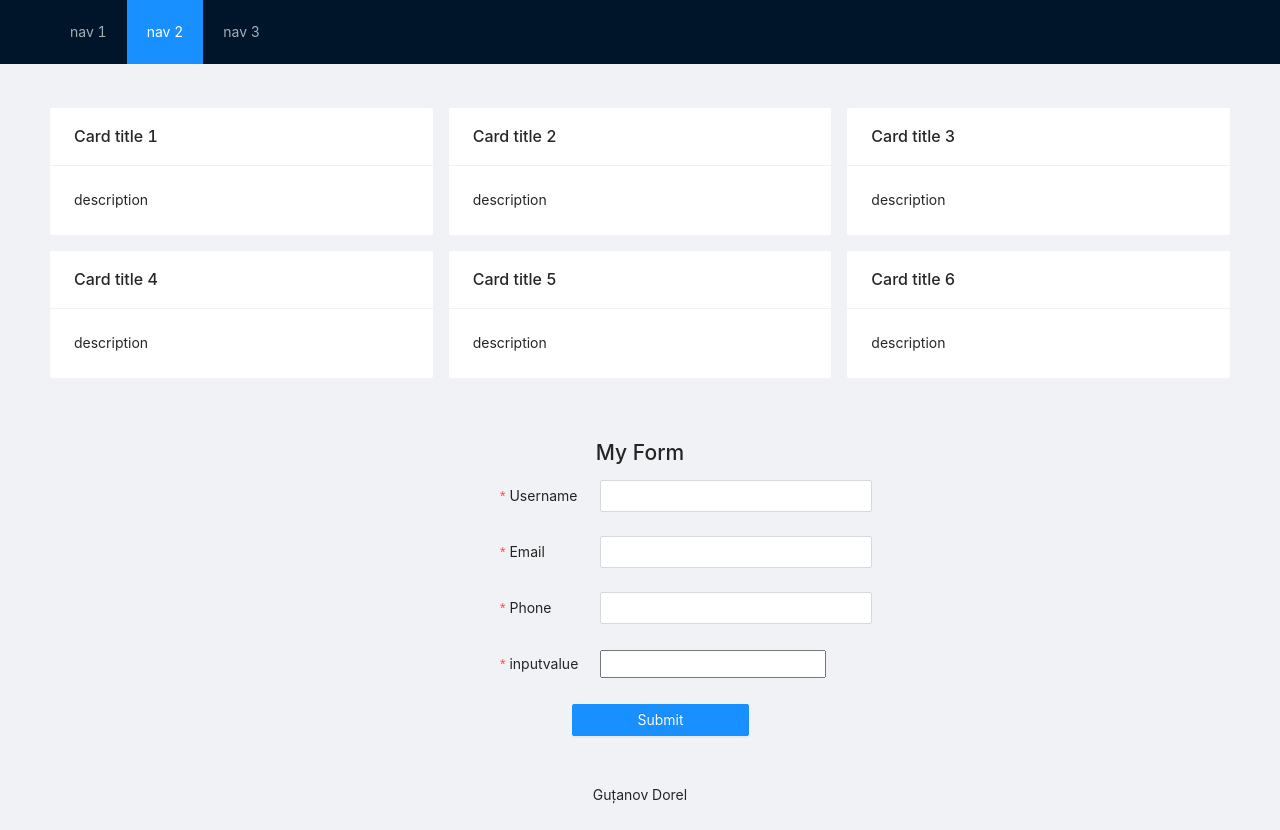
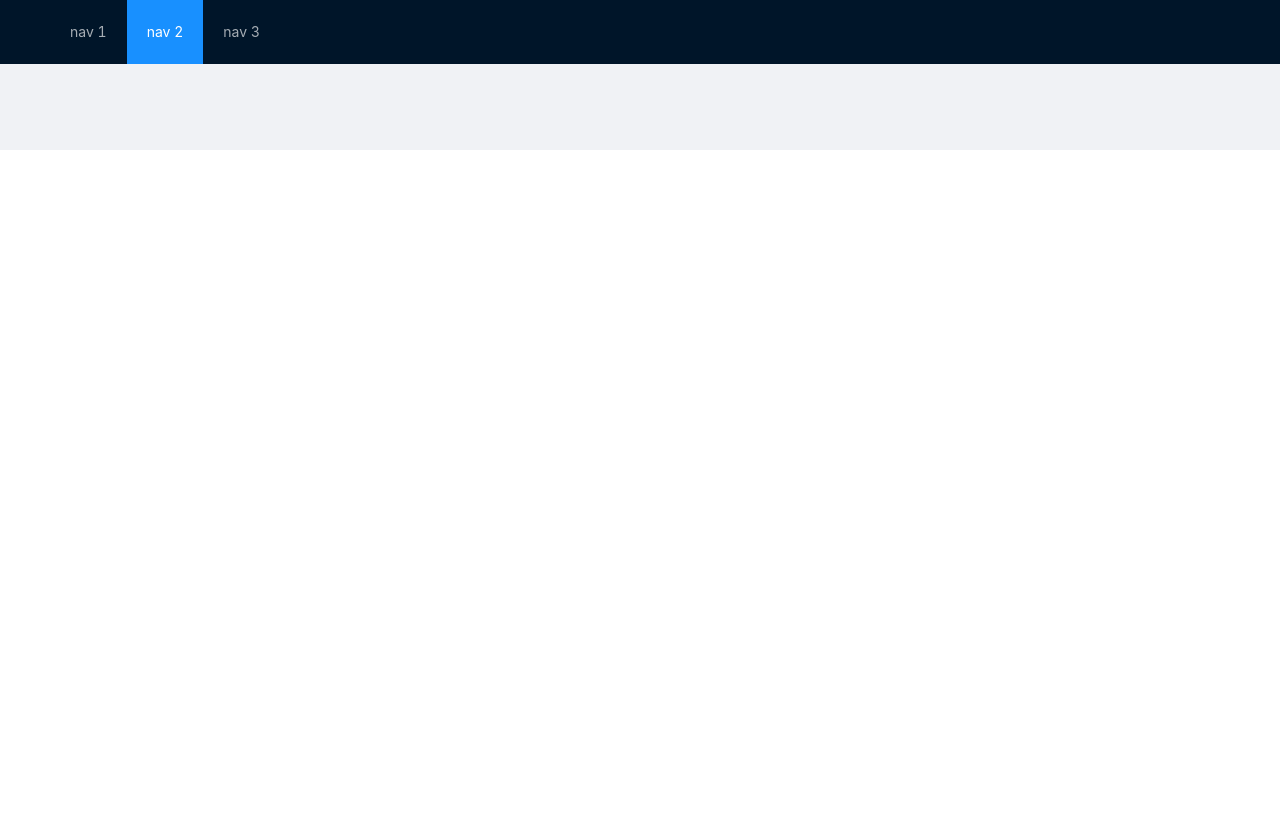
Before and after one commit to DorelGutanov/TWeb, a React (Create React App) app: page / in a window 1280 px wide. After the commit the page ends 800 px from the top, so only its background shows below. Built offline with nearby package versions, Linux system fonts and the light colour scheme.

Commit message:
stergerea si comentarea rindurilor neinportate

```diff
--- a/src/App.tsx
+++ b/src/App.tsx
@@ -17,11 +17,11 @@ function App() {
           </>
           <div style={{ padding: '100px 50px 50px 50px'
           }}>
-  <Mycontent />
+  {/*<Mycontent />*/}
           </div>
-      <h1 style={{textAlign:'center'}}>My Form</h1>
-          <FormLayout/>
-  <Footer style={{ textAlign: 'center' }}>Guțanov Dorel</Footer>
+      {/*<h1 style={{textAlign:'center'}}>My Form</h1>*/}
+          {/*<FormLayout/>*/}
+  {/*<Footer style={{ textAlign: 'center' }}>Guțanov Dorel</Footer>*/}
         </Layout>
   );
 }
--- a/src/Layouts/FormLayout.tsx
+++ b/src/Layouts/FormLayout.tsx
@@ -12,8 +12,10 @@ export const FormLayout =() =>{
       alert('Input:'+i)
     }
 
+useEffect(() =>{
 
-
+    },[]
+)
 
     return(
 
```
